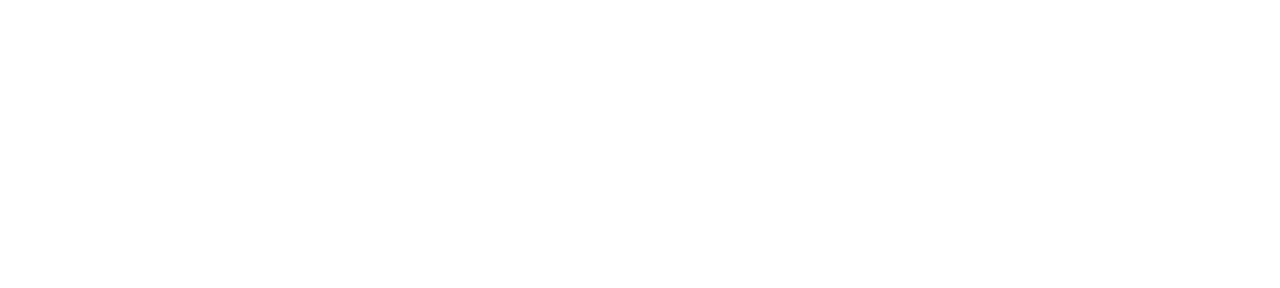
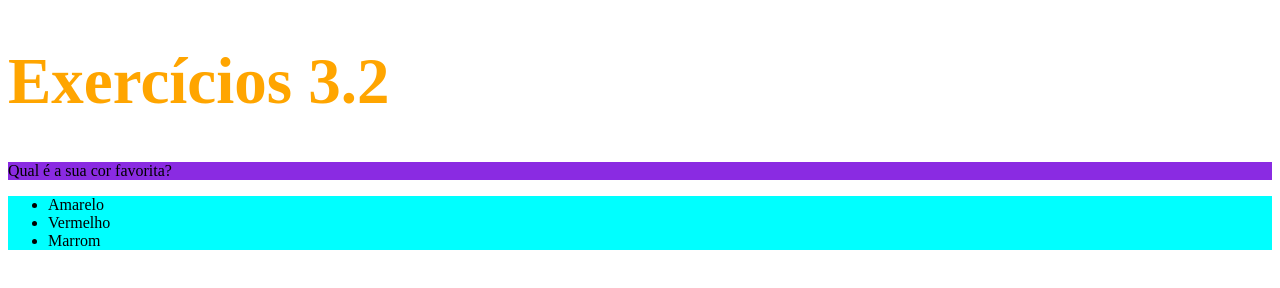
Before and after one commit to aythan-azevedo/atividades-trybe, a plain HTML site: page bloco_3/dia_2/index.html in a window 1280 px wide. Drawn offline with Linux system fonts and the light colour scheme.

Commit message:
alterar cores de fundo

```diff
--- a/bloco_3/dia_2/index.html
+++ b/bloco_3/dia_2/index.html
@@ -0,0 +1,38 @@
+<!DOCTYPE html>
+<html lang="pt-br">
+  <head>
+    <meta charset="UTF-8">
+    <title>HTML</title>
+    <style>
+        h1  {
+            font-size: 65px;
+            color: orange;
+
+        }
+        #n{
+          background-color: aqua;
+
+        }
+        .pul{
+            background-color: blueviolet;
+
+        }
+    </style>
+  </head>
+  <body>
+    <h1>Exercícios 3.2</h1>
+    <p class="pul">Qual é a sua cor favorita?</p>
+    <ul  id="n"class="pul">
+      <li>Amarelo</li>
+      <li>Vermelho</li>
+      <li>Marrom</li>
+    </ul>
+
+    <!-- Exercícios
+     1 - Modifique o tamanho do h1 para 65 pixels
+     2 - Modifique a cor do texto do h1 para laranja
+     3 - Modifique a cor de fundo da lista não ordenada
+     4 - Crie uma classe para modificar a cor de fundo da tag p e da ul ao mesmo tempo
+    -->
+  </body>
+</html>
```
Also changed, not shown: bloco_3/dia_1/index.html (+8 -3 lines), 1 other file.
